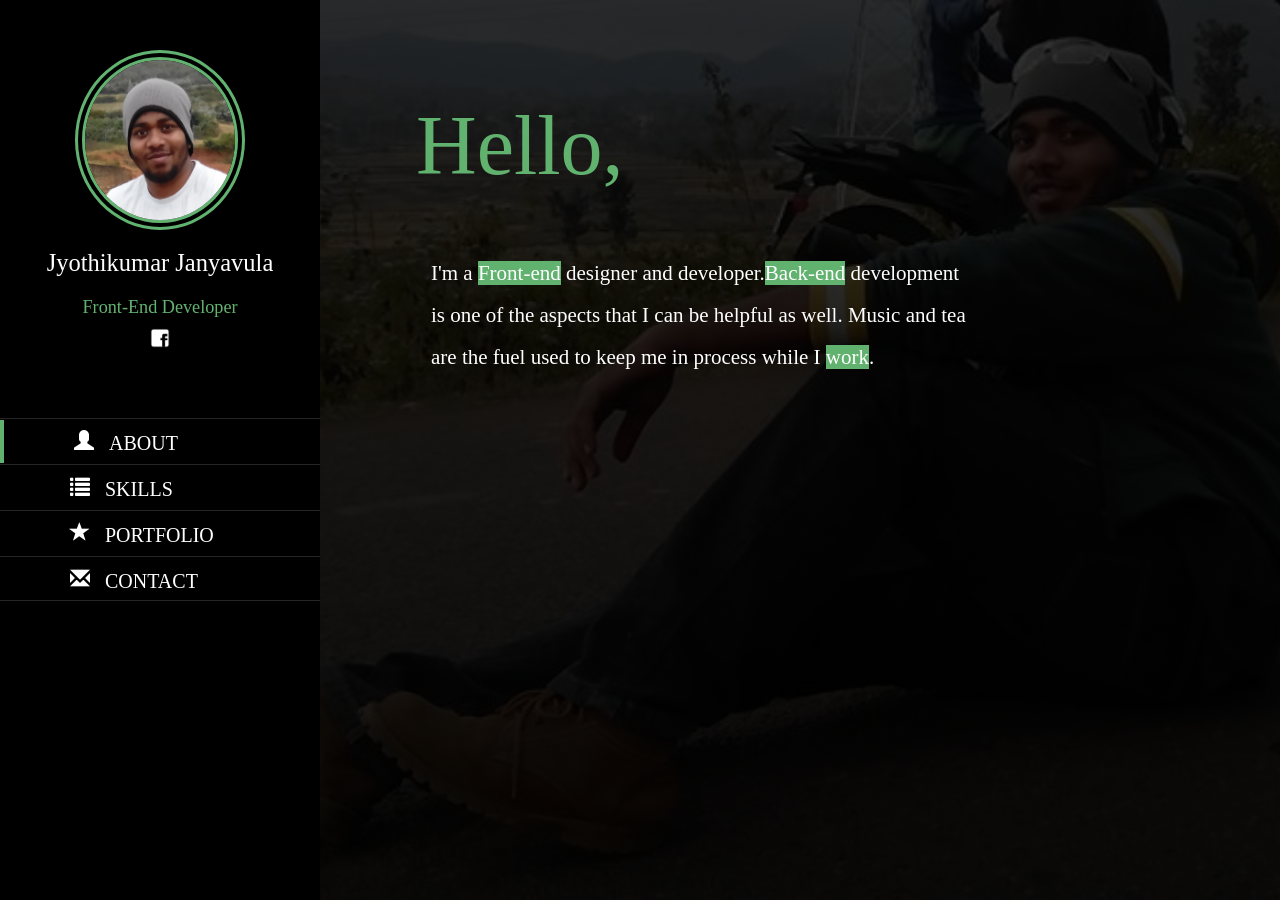
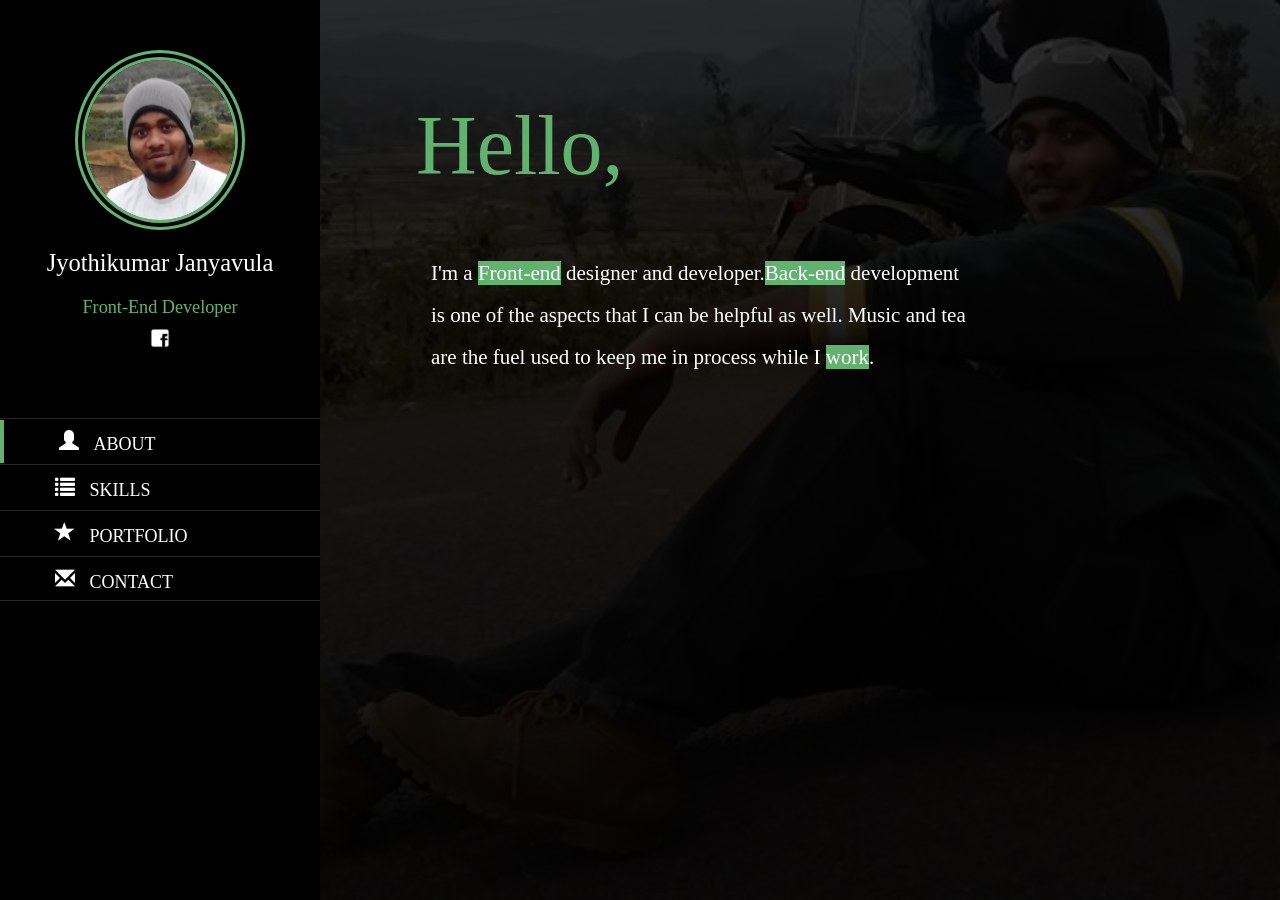
Before and after one commit to jyothikumar1990/jyothikumar1990.github.io, a Jekyll site: the page built from index.html, in a window 1280 px wide and 900 px high. Built offline with Jekyll 4.4.1, drawn with Linux system fonts in a browser that asks for light colours; nearby versions of some CDN libraries; some web fonts are replaced.

Commit message:
added col styles

```diff
--- a/_sass/_custom.scss
+++ b/_sass/_custom.scss
@@ -72,7 +72,7 @@
 
   li a{
     color: white;
-    padding-left: 70px;
+    padding-left: 55px;
     border-radius: 0px;
   }
 
@@ -91,6 +91,7 @@
 
   li a span{
     padding-left: 10px;
+    font-size: 0.9em;
   }
 }
 
--- a/index.html
+++ b/index.html
@@ -4,7 +4,7 @@
 
 <div class="container-fluid">
   <div class="row">
-    <div class="col-lg-3 col-md-4" id="left-content">
+    <div class="col-lg-3 col-md-4 col-sm-4 col-xs-12" id="left-content">
       <div class="intro">
         <div id="profile">
           <img class="profile-img" src="images/profile.jpg" alt="my-picture">
@@ -26,7 +26,7 @@
       </div>
     </div>
 
-    <div class="col-lg-9 col-md-8" id="right-content">
+    <div class="col-lg-9 col-md-8 col-sm-8 col-xs-12" id="right-content">
       <div class="row nomargin" id="about">
         <div class="container-content">
           <h2 class=" wow fadeInDown" data-wow-duration="1s" data-wow-delay="0.5s">Hello,</h2>
```
